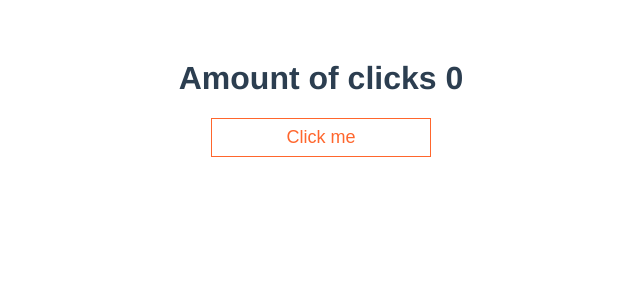
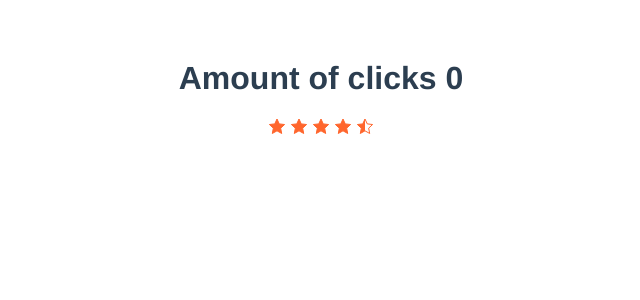
Before and after one commit to goitacademy/vuejs-source-code, a Vue app: page / in a window 1280 px wide. Shown: the top 300 px of the page, without its empty margins (319-959 px from the left). Built offline with nearby package versions, Linux system fonts and the light colour scheme.

Commit message:
добавляет компонент рейтинга

```diff
--- a/src/App.vue
+++ b/src/App.vue
@@ -1,17 +1,17 @@
 <template>
   <div :id="$style.app">
     <h1>{{ title }}</h1>
-    <Button @click="increment" outlined>Click me</Button>
+    <StarRating :rating="4.5" />
   </div>
 </template>
 
 <script>
-import Button from './components/Button';
+import StarRating from './components/StarRating';
 
 export default {
   name: 'App',
   components: {
-    Button
+    StarRating
   },
   data() {
     return {
--- /dev/null
+++ b/src/components/StarRating.vue
@@ -0,0 +1,64 @@
+<template>
+  <div class="star-rating">
+    <span v-for="index in starLimit" :key="index" class="star star--outlined"></span>
+    <div class="star-rating__colored" :style="ratingWidthStyle">
+      <span v-for="index in starLimit" :key="index" class="star star--colored"></span>
+    </div>
+  </div>
+</template>
+
+<script>
+  export default {
+    name: 'StarRating',
+    props: {
+      rating: {
+        type: Number,
+        default: 0
+      },
+      starLimit: {
+        type: Number,
+        default: 5
+      }
+    },
+    computed: {
+      ratingWidth() {
+        return this.rating / this.starLimit * 100
+      },
+      ratingWidthStyle() {
+        return `width: ${this.ratingWidth}%;`
+      }
+    }
+  }
+</script>
+
+<style lang="scss" scoped>
+.star-rating {
+  position: relative;
+  display: inline-flex;
+
+  &__colored {
+    display: inline-flex;
+    position: absolute;
+    width: 0;
+    height: 100%;
+    top: 0;
+    left: 0;
+    overflow: hidden;
+  }
+}
+.star {
+  display: inline-block;
+  width: 16px;
+  height: 16px;
+  margin: 0 3px;
+  flex-shrink: 0;
+
+  &--colored {
+    background: url('/img/star-yellow.svg') center no-repeat;
+  }
+
+  &--outlined {
+    background: url('/img/star-outlined.svg') center no-repeat;
+  }
+}
+</style>
```
Also changed, not shown: public/img/star-outlined.svg (added), public/img/star-yellow.svg (added).
